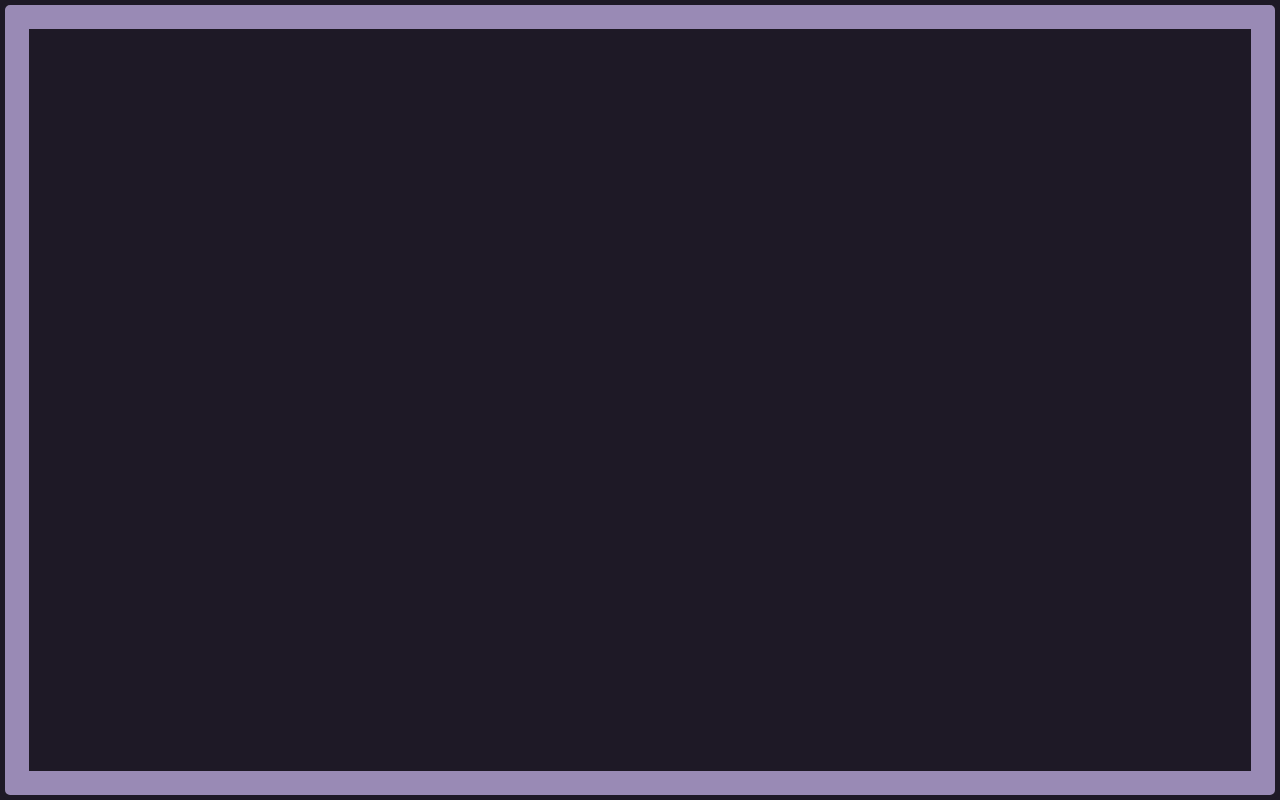
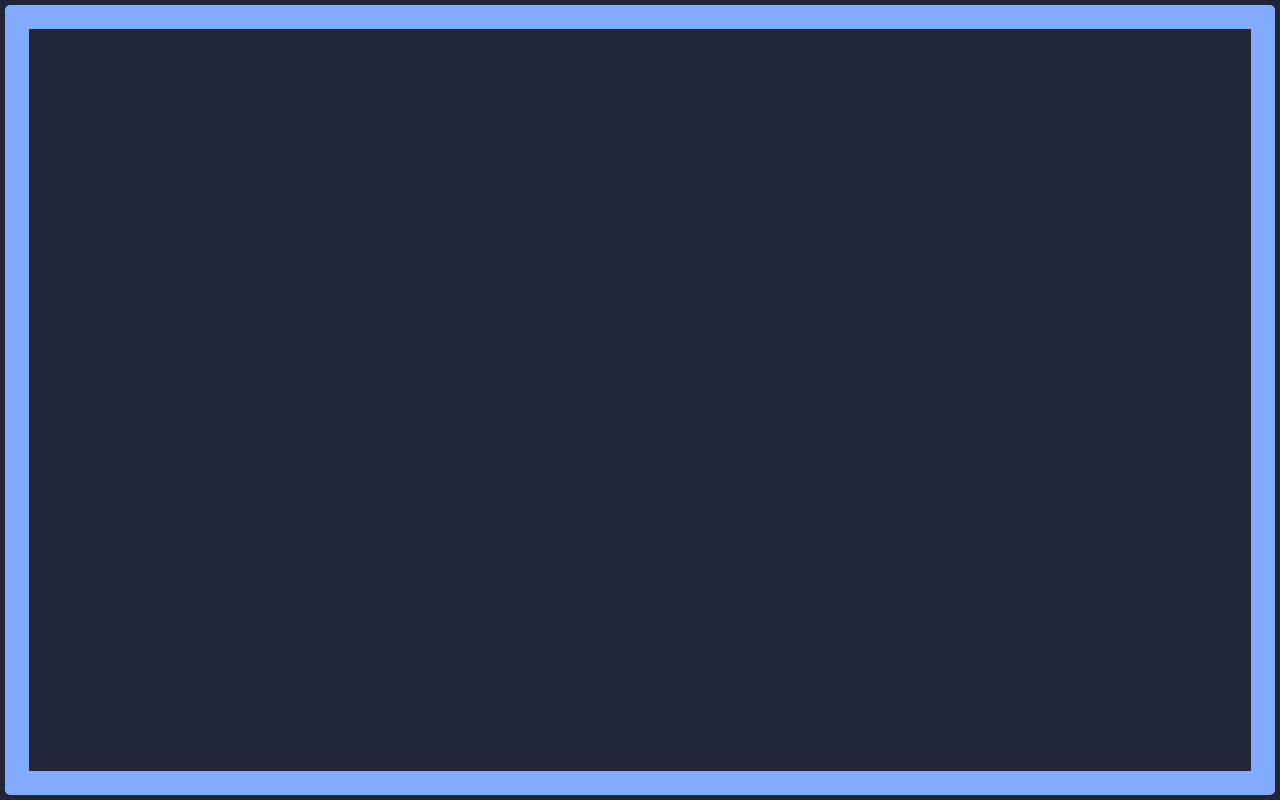
Before and after one commit to Jhonatanmizu/portfolio_jhonatanmizu, a Next.js app: page / in a window 1280 px wide. Built offline with nearby package versions, Linux system fonts and the light colour scheme.

Commit message:
:lipstick: added new styles

```diff
--- a/src/styles/global-styles.ts
+++ b/src/styles/global-styles.ts
@@ -16,6 +16,16 @@ const GlobalStyle = createGlobalStyle`
         height: 100%;
         font-size: 1.6rem;
         font-family: sans-serif;
+        scroll-behavior: smooth;
+    }
+    a{
+    color: ${({ theme }) => theme.palette.common.white};
+    font-size: ${({ theme }) => theme.typography.md};
+    font-family: ${({ theme }) => theme.fonts[1]};
+    transition: .5s ease;
+    :hover{
+        opacity: .6;
+    }
     }
 `
 export default GlobalStyle
--- a/src/styles/styled.d.ts
+++ b/src/styles/styled.d.ts
@@ -12,6 +12,7 @@ declare module 'styled-components' {
       sm: string
       md: string
       lg: string
+      xl: string
     }
     palette: {
       common: {
--- a/src/styles/theme/theme.ts
+++ b/src/styles/theme/theme.ts
@@ -2,18 +2,24 @@
 import { DefaultTheme } from 'styled-components'
 export const defaultTheme: DefaultTheme = {
   borderRadius: ['.5rem', '1rem'],
-  padding: { xs: '.8rem', sm: '1.6rem', md: '2.4rem', lg: '3.2rem' },
+  padding: {
+    xs: '.8rem',
+    sm: '1.6rem',
+    md: '2.4rem',
+    lg: '3.2rem',
+    xl: '6.4rem'
+  },
   palette: {
     common: {
       black: '#222831',
       white: '#ffffff'
     },
     primary: {
-      main: '#1E1926',
+      main: '#212538',
       contrastText: '#ffffff'
     },
     secondary: {
-      main: '#998AB5',
+      main: '#82aaff',
       contrastText: '#ffffff'
     }
   },
```
